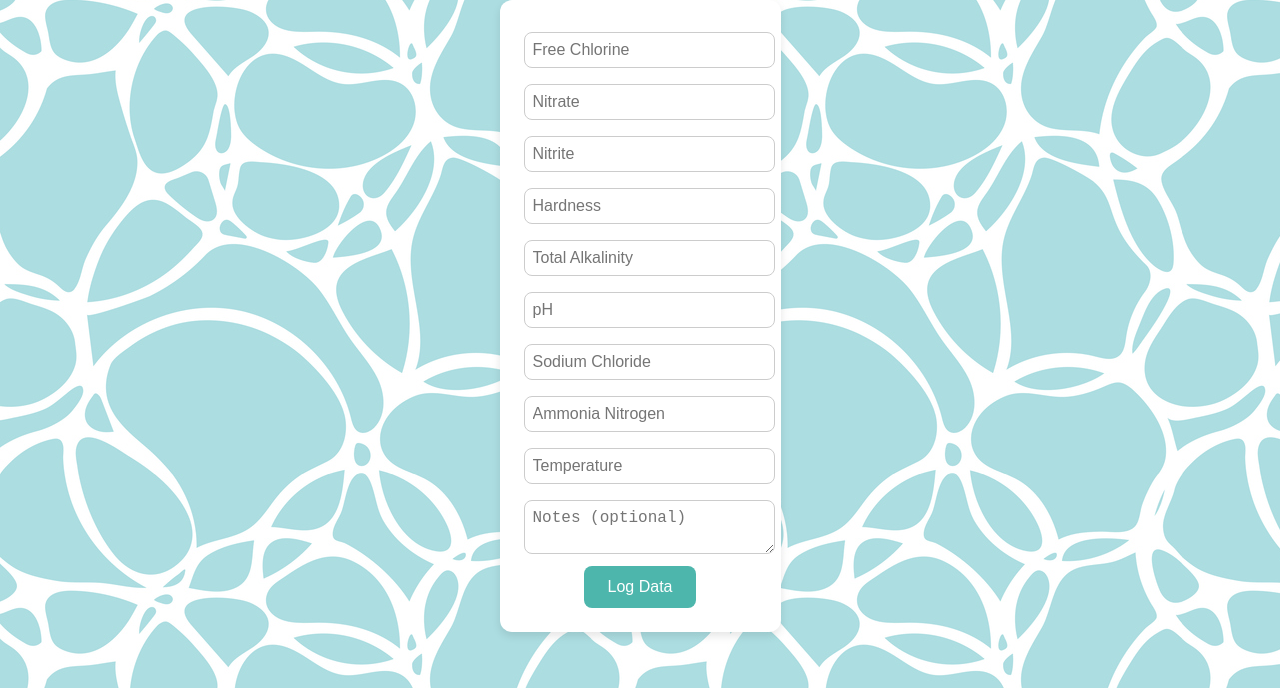
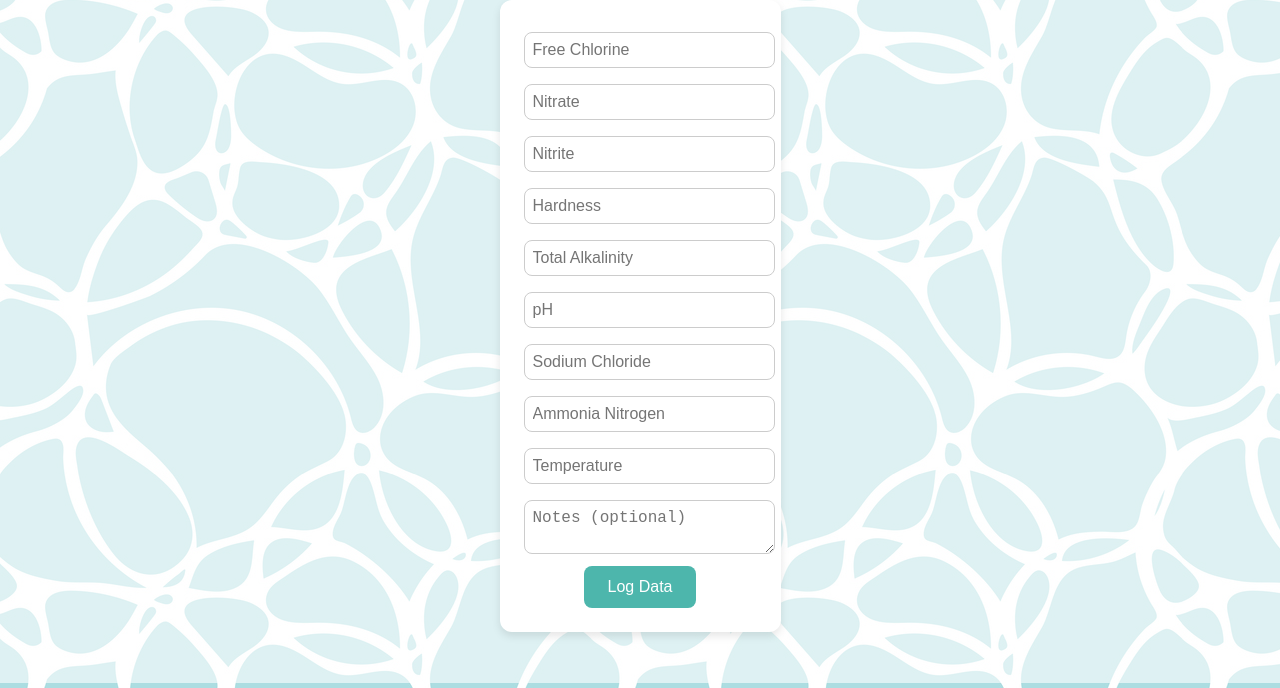
Before and after one commit to QueenKaticus/aqua-log, a plain HTML site: page index.html in a window 1280 px wide. Shown: the part 117-805 px from the top of the page. Drawn offline with Linux system fonts and the light colour scheme.

Commit message:
Update style.css

```diff
--- a/style.css
+++ b/style.css
@@ -7,6 +7,15 @@ body {
   color: #333;
   padding: 2rem;
   text-align: center;
+}
+
+body::before {
+  content: "";
+  position: fixed;
+  inset: 0;
+  background-color: rgba(255, 255, 255, 0.6); /* Soft white overlay, adjust as needed */
+  pointer-events: none;
+  z-index: -1;
 }
 
 h1 {
```
